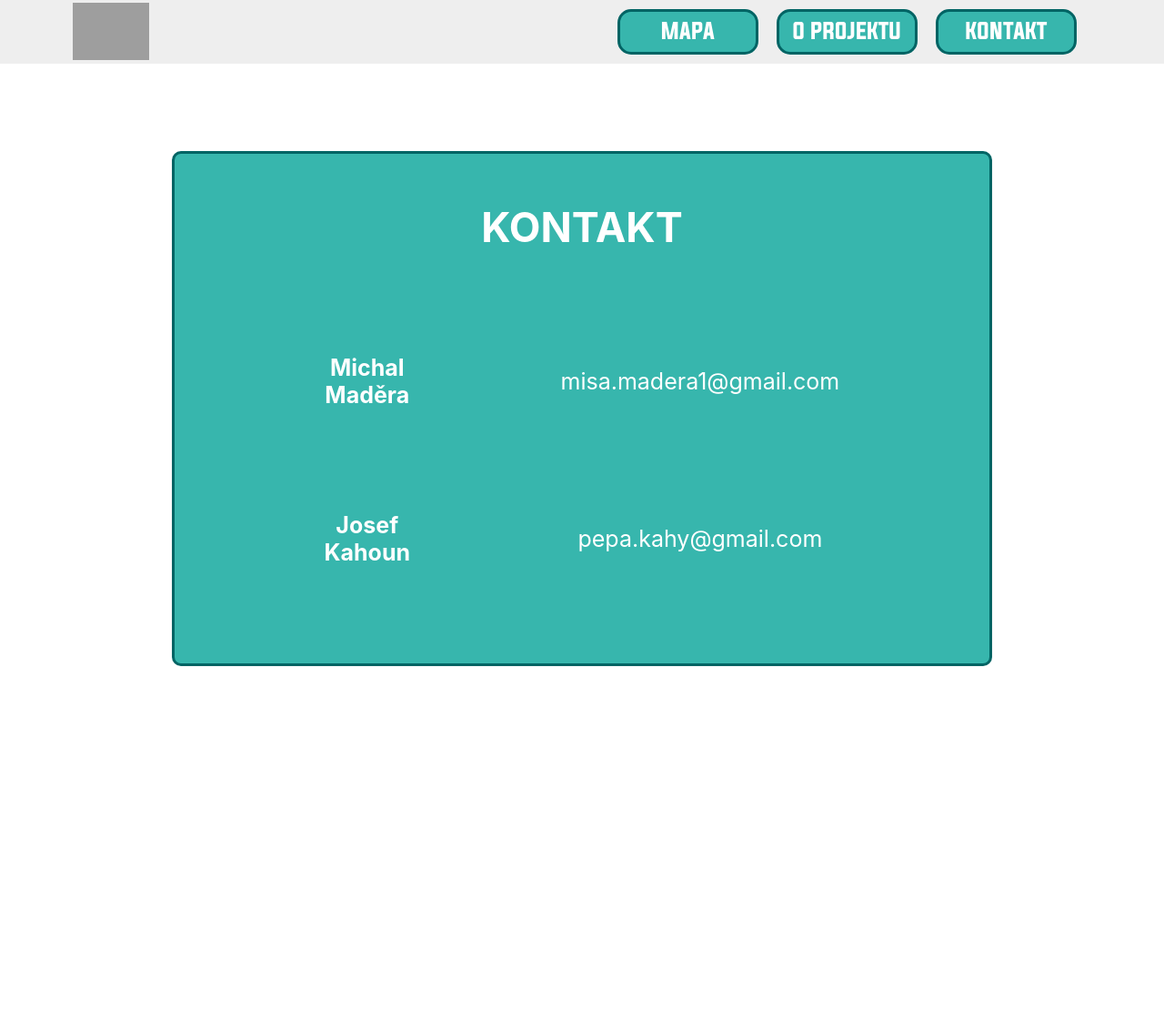
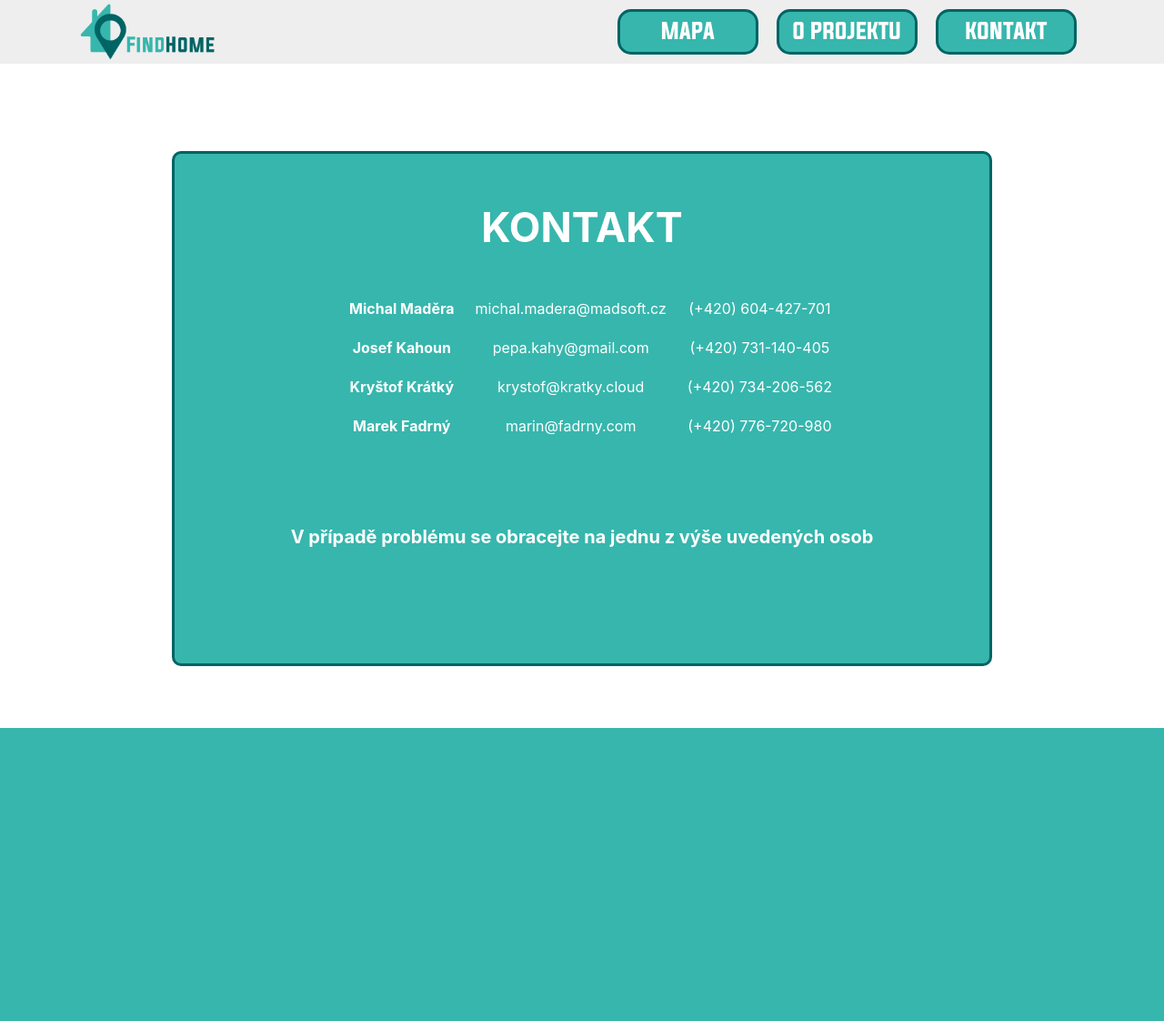
Before and after one commit to krystxf/FindHome, a PHP site: page /web/contacts/kontakt.html in a window 1280 px wide. Shown: the whole page at 91% size. After the commit the page ends 800 px from the top, so only its background shows below. Run offline with PHP 8.4, Linux system fonts and the light colour scheme; some libraries are stand-ins or nearby versions; grey boxes are pictures that could not be loaded.

Commit message:
Fix
Commit s smyslným komentářem pro Pepíka <3

```diff
--- a/index.php
+++ b/index.php
@@ -16,7 +16,7 @@
 
 <body onload="Load()">
   <div id="navbar">
-    <a href="index.php"><img src="images/find-home-web" id="logo"></img></a>
+    <a href="index.php"><img src="images/find-home-web.png" id="logo"></img></a>
     <ul>
       <li><a href="#map">MAPA</a></li>
       <li><a href="web/about/about.html">O PROJEKTU</a></li>
--- a/scripts/form.js
+++ b/scripts/form.js
@@ -107,6 +107,7 @@ function Load() {
             arrow.style.bottom = "76%";
             filled();
         } else {
+            location.reload();
             arrow.classList.add("open");
             document.getElementById("form-items").style.visibility = "visible";
             arrow.style.bottom = "44%";
--- a/styles/index.css
+++ b/styles/index.css
@@ -84,9 +84,9 @@ h3 {
 }
 
 #contacts {
+  margin: auto;
   text-align: center;
   list-style-type: none;
-  font-size: 25px;
   text-decoration: none;
   color: white;
   font-family: -apple-system, BlinkMacSystemFont, 'Segoe UI', Roboto, Oxygen, Ubuntu, Cantarell, 'Open Sans', 'Helvetica Neue', sans-serif;
@@ -154,7 +154,7 @@ td a {
   margin-top: 12vh;
   margin-bottom: 5vh;
   width: 70%;
-  height: 70vh;
+  min-height: 70vh;
 }
 
 
@@ -170,8 +170,8 @@ td a {
 }
 
 #contacts td {
-  padding-left: 6.5em;
-  padding-top: 2em;
+  padding-left: 20px;
+  padding-top: 20px;
 }
 
 #navbar ul li a {
--- a/web/about/about.html
+++ b/web/about/about.html
@@ -11,7 +11,6 @@
 
     <!-- css -->
     <link rel="stylesheet" href="../../styles/index.css">
-    <link rel="stylesheet" href="styles/anim.css">
 
     <link rel="icon" type="image/png" href="../../images/find-home.ico">
 
@@ -26,7 +25,7 @@
 <body>
 
     <div id="navbar">
-        <a href="../../index.php"><img src="../../images/find-home-web" alt="Find-Home-Logo" id="logo"></a>
+        <a href="../../index.php"><img src="../../images/find-home-web.png" alt="Find-Home-Logo" id="logo"></a>
         <ul>
             <li><a href="../../index#map">MAPA</a></li>
             <li><a href="#">O PROJEKTU</a></li>
--- a/web/contacts/kontakt.html
+++ b/web/contacts/kontakt.html
@@ -24,7 +24,7 @@
 
 <body>
     <div id="navbar">
-        <a href="../../index.php"><img src="../../images/find-home-web" alt="Find-Home-Logo" id="logo"></a>
+        <a href="../../index.php"><img src="../../images/find-home-web.png" alt="Find-Home-Logo" id="logo"></a>
         <ul>
             <li><a href="../../index#map">MAPA</a></li>
             <li><a href="../about/about.html">O PROJEKTU</a></li>
@@ -40,7 +40,7 @@
                 <tbody>
                     <tr>
                         <td><strong>Michal Maděra</strong></td>
-                        <td><a href="mailto:misa.madera1@gmail.com">misa.madera1@gmail.com</a></td>
+                        <td><a href="mailto:michal.madera@madsoft.cz">michal.madera@madsoft.cz</a></td>
                         <td><a href="tel:+420604427701">(+420) 604-427-701</a></td>
                     </tr>
                     <tr>
```
